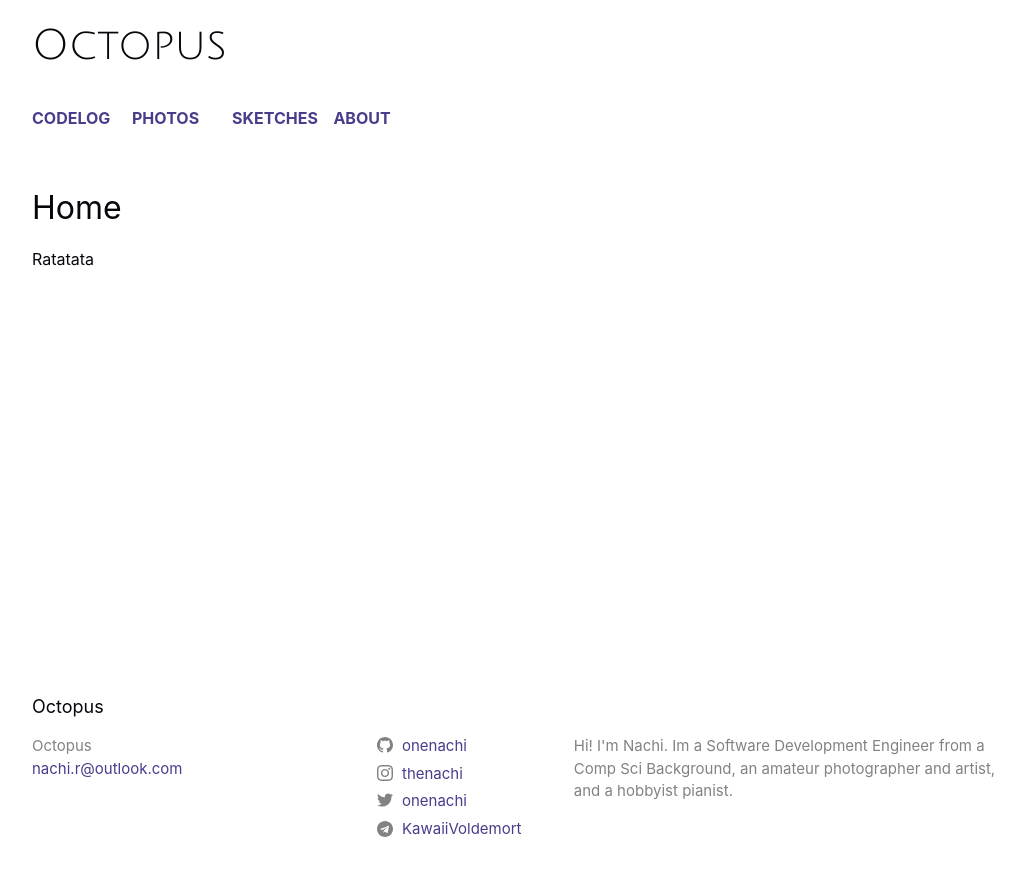
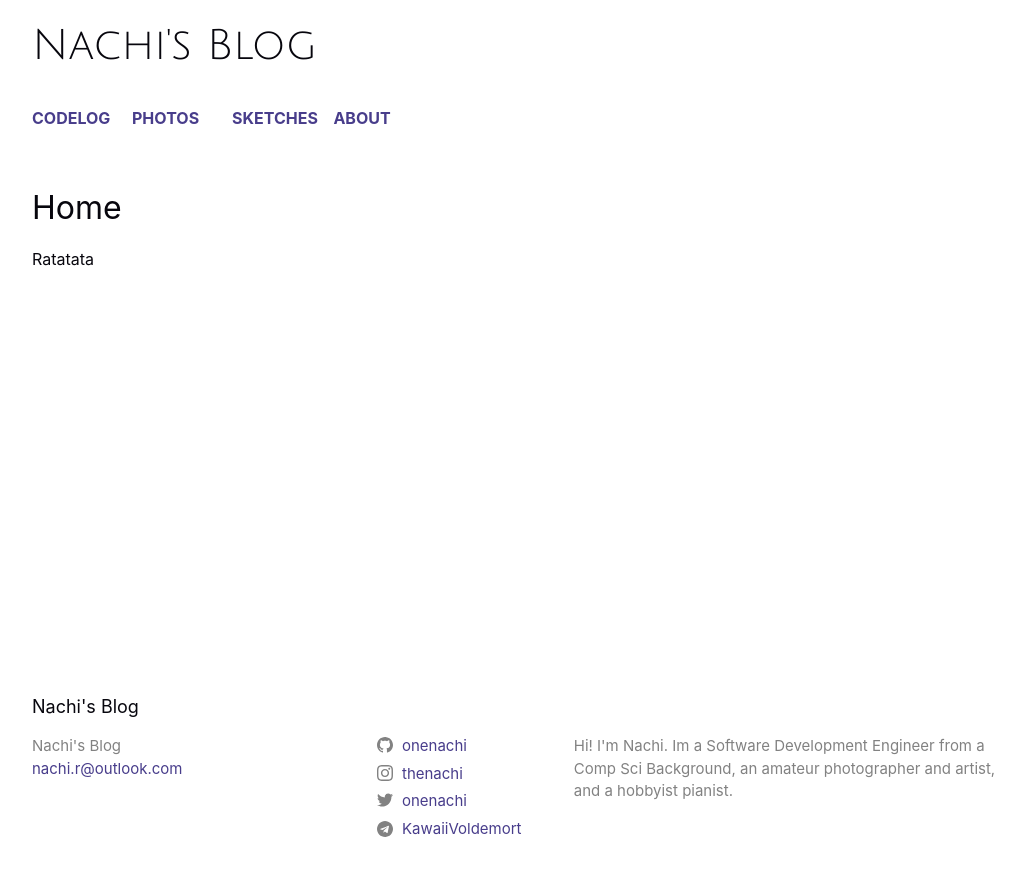
Before and after one commit to onenachi/onenachi.github.io, a Jekyll site: the page built from index.md, in a window 1280 px wide. Shown: the top 876 px of the page, without its empty margins (123-1148 px from the left). Built offline with Jekyll 4.4.1, drawn with Linux system fonts in a browser that asks for light colours; some web fonts are replaced.

Commit message:
fixed the title

```diff
--- a/_config.yml
+++ b/_config.yml
@@ -1,4 +1,4 @@
-title: Octopus
+title: Nachi's Blog
 email: nachi.r@outlook.com
 description: >- # this means to ignore newlines until "baseurl:"
   Hi! I'm Nachi. Im a Software Development Engineer from a Comp Sci Background, an
```
